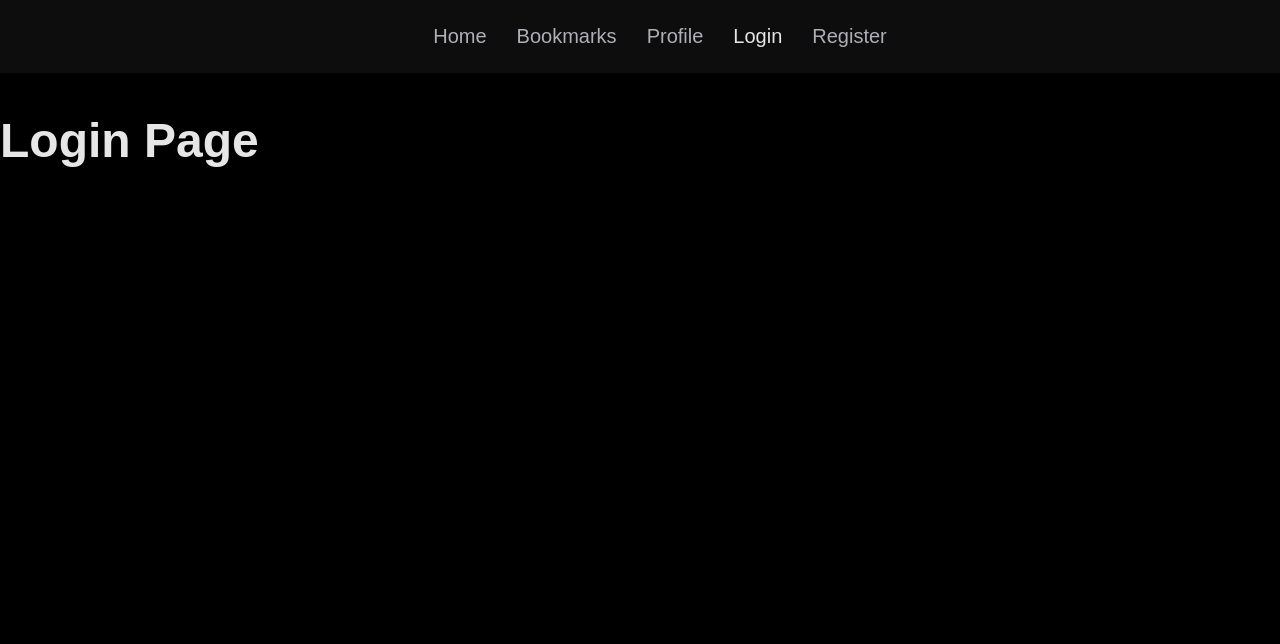
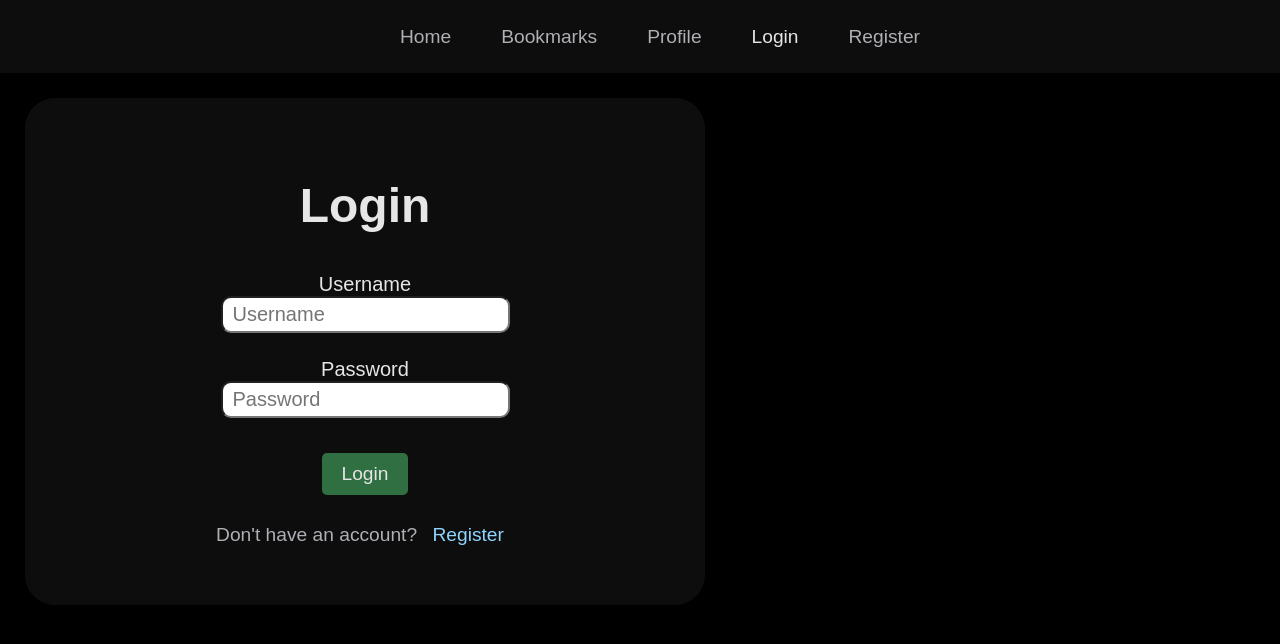
Before and after one commit to bachokviktor/adamite-bookmark-manager, a React (Vite) app in the folder frontend/: page /login in a window 1280 px wide. Shown: the top 644 px of the page. Built offline with nearby package versions, Linux system fonts and the light colour scheme; no server answers.

Commit message:
Implement login.

```diff
--- a/frontend/src/App.tsx
+++ b/frontend/src/App.tsx
@@ -1,5 +1,6 @@
 import {BrowserRouter, Routes, Route} from "react-router"
 import Layout from "./components/Layout"
+import LoginRequired from "./components/LoginRequired"
 import Home from "./components/Home"
 import Profile from "./components/Profile"
 import Login from "./components/Login"
@@ -17,7 +18,7 @@ function App() {
 	  <Route path="login" element={<Login />} />
 	  <Route path="register" element={<Register />} />
           <Route path="profile" element={<Profile />} />
-	  <Route path="bookmarks">
+	  <Route path="bookmarks" element={<LoginRequired />}>
 	    <Route index element={<Bookmarks />} />
 	    <Route path=":bookmarkId" element={<Bookmark />} />
 	  </Route>
--- /dev/null
+++ b/frontend/src/api.ts
@@ -0,0 +1,17 @@
+import axios from "axios"
+
+const api = axios.create({
+  baseURL: import.meta.env.VITE_BASE_URL,
+})
+
+api.interceptors.request.use((config) => {
+  const token = localStorage.getItem("access-token")
+
+  if (token) config.headers.Authorization = `Bearer ${token}`
+
+  return config
+}, (error) => {
+  return Promise.reject(error)
+})
+
+export default api
--- a/frontend/src/components/Login.tsx
+++ b/frontend/src/components/Login.tsx
@@ -1,6 +1,65 @@
+import React, {useState} from "react"
+import {Link} from "react-router"
+import api from "../api"
+
 function Login() {
+  const [username, setUsername] = useState<string>("")
+  const [password, setPassword] = useState<string>("")
+  const [errors, setErrors] = useState<string | null>(null)
+
+  const handleLogin = async (e: React.SubmitEvent<HTMLFormElement>) => {
+    e.preventDefault()
+
+    try {
+      const response = await api.post(
+	"api/token/",
+	{
+	  username: username,
+	  password: password
+	})
+
+      localStorage.setItem("access-token", response.data.access)
+      localStorage.setItem("refresh-token", response.data.refresh)
+    } catch (error: any) {
+      setErrors(error.message)
+    }
+  }
+
   return (
-    <h2>Login Page</h2>
+    <div className="auth-container">
+      <h2>Login</h2>
+      <form action="#" method="post" onSubmit={handleLogin}>
+        <label htmlFor="registerUsername">Username</label><br/>
+        <input
+	  id="registerUsername"
+	  name="registerUsername"
+	  type="text"
+	  placeholder="Username"
+	  value={username}
+	  onChange={(e: React.ChangeEvent<HTMLInputElement>) => (
+	    setUsername(e.target.value))
+	  } />
+	<br/>
+
+        <label htmlFor="registerPassword">Password</label><br/>
+        <input
+	  id="registerPassword"
+	  name="registerPassword"
+	  type="password"
+	  placeholder="Password"
+	  value={password}
+	  onChange={(e: React.ChangeEvent<HTMLInputElement>) => (
+	    setPassword(e.target.value))
+	  } />
+	<br/>
+
+	{errors && <p>{errors}</p>}
+
+	<button className="b-success">Login</button>
+
+	<p>Don't have an account? <Link to="/register">Register</Link></p>
+      </form>
+    </div>
   )
 }
 
--- /dev/null
+++ b/frontend/src/components/LoginRequired.tsx
@@ -0,0 +1,54 @@
+import { jwtDecode } from "jwt-decode"
+import {useEffect, useState} from "react"
+import {Navigate, Outlet} from "react-router"
+import api from "../api"
+
+function LoginRequired() {
+  const [isAuthenticated, setIsAuthenticated] = useState<boolean | null>(null)
+
+  useEffect(() => {
+    auth()
+  }, [])
+
+  const refreshToken = async () => {
+    const refreshToken = localStorage.getItem("refresh-token")
+
+    try {
+      const response = await api.post(
+	"api/token/refresh/",
+	{refresh: refreshToken,}
+      )
+
+      localStorage.setItem("access-token", response.data.access)
+      setIsAuthenticated(true)
+    } catch (error) {
+      setIsAuthenticated(false)
+    }
+  }
+
+  const auth = async () => {
+    const token = localStorage.getItem("access-token")
+
+    if (!token) {
+      setIsAuthenticated(false)
+      return
+    }
+
+    const decoded = jwtDecode(token)
+    const now = Date.now() / 1000
+
+    if (decoded.exp < now) {
+      await refreshToken()
+    } else {
+      setIsAuthenticated(true)
+    }
+  }
+
+  if (isAuthenticated === null) {
+    return <p>Loading...</p>
+  }
+
+  return isAuthenticated ? <Outlet /> : <Navigate to="/login" />
+}
+
+export default LoginRequired
--- a/frontend/src/components/Profile.tsx
+++ b/frontend/src/components/Profile.tsx
@@ -2,6 +2,7 @@ function Profile() {
   return (
     <div>
       <h2>This is the user profile</h2>
+      <button className="b-danger" onClick={() => {localStorage.clear()}}>LogOut</button>
     </div>
   )
 }
--- a/frontend/src/components/Register.tsx
+++ b/frontend/src/components/Register.tsx
@@ -1,6 +1,43 @@
+import {useState} from "react"
+import {Link} from "react-router"
+
 function Register() {
+  const [username, setUsername] = useState<string>("")
+  const [password, setPassword] = useState<string>("")
+
   return (
-    <h2>Register Page</h2>
+    <div className="auth-container">
+      <h2>Register</h2>
+      <form action="#" method="post">
+        <label htmlFor="registerUsername">Username</label><br/>
+        <input
+	  id="registerUsername"
+	  name="registerUsername"
+	  type="text"
+	  placeholder="Username"
+	  value={username}
+	  onChange={(e: React.ChangeEvent<HTMLInputElement>) => (
+	    setUsername(e.target.value))
+	  } />
+	<br/>
+
+        <label htmlFor="registerPassword">Password</label><br/>
+        <input
+	  id="registerPassword"
+	  name="registerPassword"
+	  type="password"
+	  placeholder="Password"
+	  value={password}
+	  onChange={(e: React.ChangeEvent<HTMLInputElement>) => (
+	    setPassword(e.target.value))
+	  } />
+	<br/>
+
+	<button className="b-success">Register</button>
+
+	<p>Already have an account? <Link to="/login">Login</Link></p>
+      </form>
+    </div>
   )
 }
 
--- a/frontend/src/index.css
+++ b/frontend/src/index.css
@@ -28,7 +28,7 @@ p {
     color: var(--text-dark);
 }
 
-.hyperlink {
+a {
     text-decoration: none;
     margin: 10px;
     font-size: 1.2rem;
@@ -83,6 +83,10 @@ p {
     border: none;
     border-radius: 5px;
     cursor: pointer;
+}
+
+.container {
+    padding: 25px;
 }
 
 .navbar {
@@ -145,6 +149,27 @@ p {
     padding: 25px;
 }
 
+.auth-container {
+    background-color: var(--bg-light);
+    max-width: 600px;
+    width: 100%;
+    margin: 25px;
+    padding: 40px;
+    border-radius: 30px;
+    text-align: center;
+}
+
+.auth-container label {
+    font-size: 1.25rem;
+}
+
+.auth-container input {
+    font-size: 1.25rem;
+    padding: 5px 10px;
+    border-radius: 10px;
+    margin-bottom: 25px;
+}
+
 .bookmark-container {
     padding: 25px;
 }
```
Also changed, not shown: 2 other files (tests, documents, lock files or other folders).
